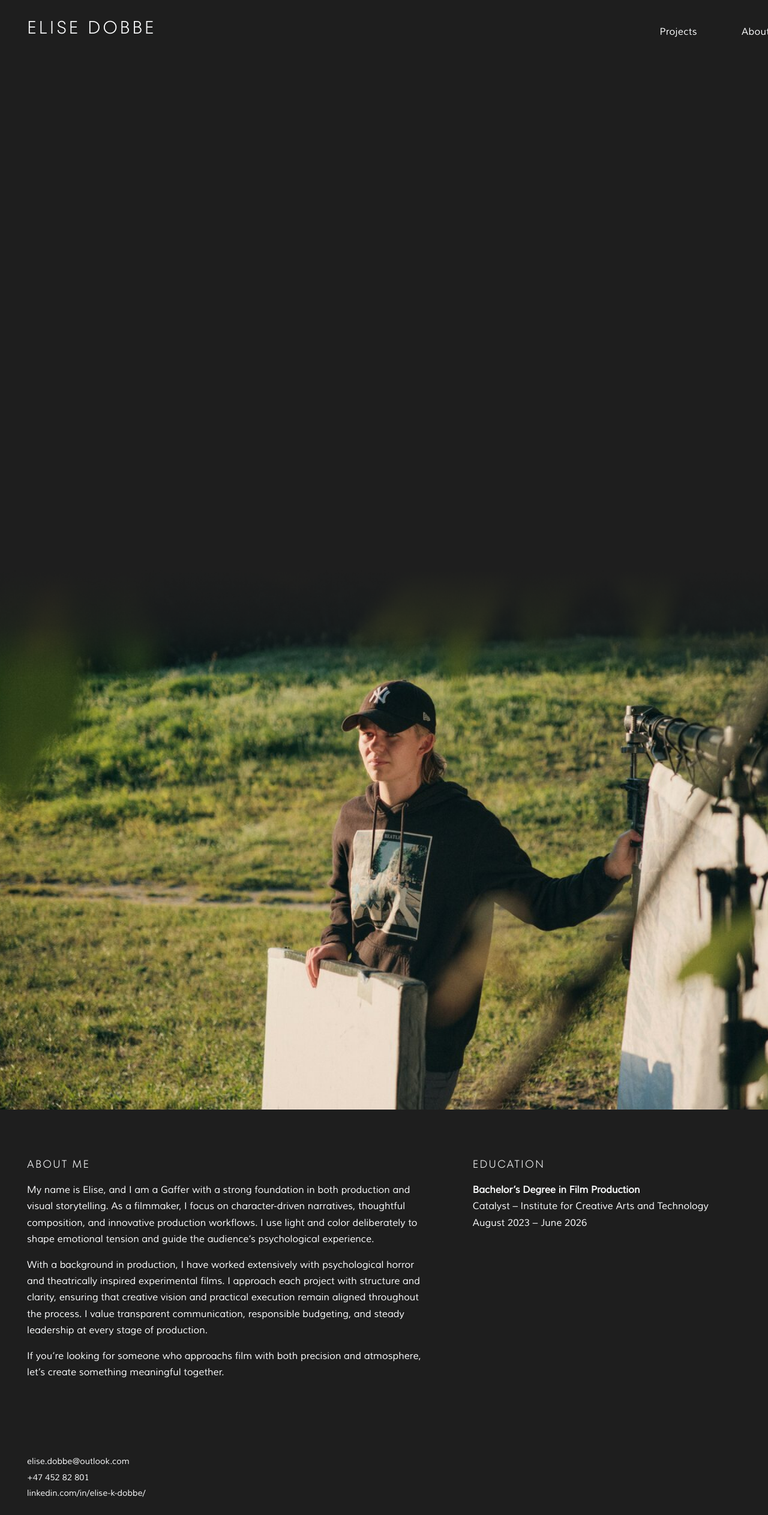
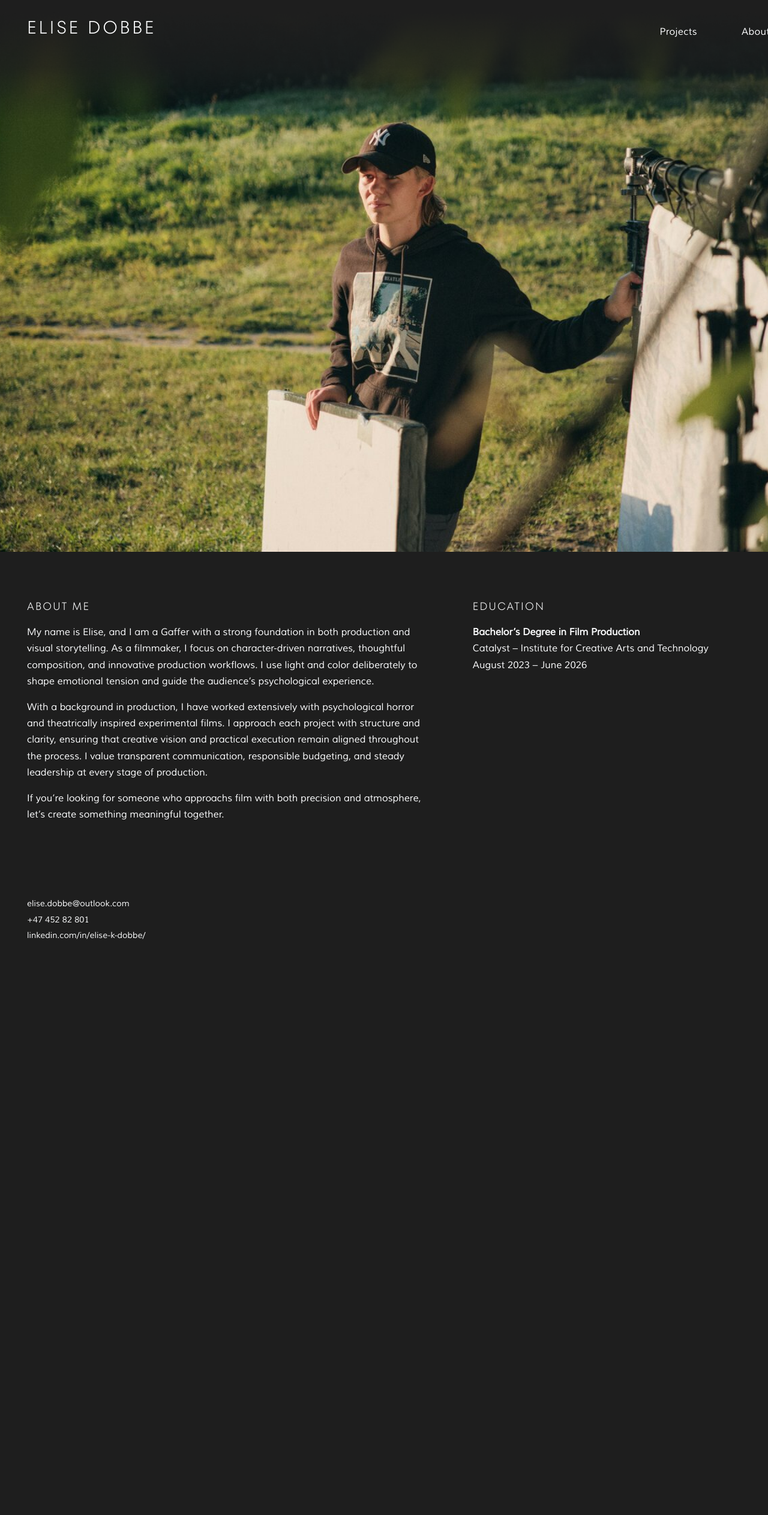
Before and after one commit to elisedobbe/portfolio, an MkDocs documentation site: the page built from docs/about.md, in a window 1280 px wide. Shown: the whole page at 60% size. Built offline with MkDocs 1.6.1 and Material for MkDocs 9.7.7, drawn with Linux system fonts in a browser that asks for light colours; after the commit the page ends 1596 px from its top, so only the background shows below that.

Commit message:
Update extra.css

```diff
--- a/docs/assets/styles/extra.css
+++ b/docs/assets/styles/extra.css
@@ -858,3 +858,26 @@ body:has(.about-hero) .md-tabs{
 body:has(.about-hero) .md-main{
   margin-top: 100vh;
 }
+
+/* =========================================================
+   FIX: Hero skal starte helt øverst (ikke under topbar)
+   ========================================================= */
+body:has(.about-hero) .md-main{
+  margin-top: 0 !important;
+  padding-top: 0 !important;
+}
+
+body:has(.about-hero) .md-main__inner{
+  margin-top: 0 !important;
+  padding-top: 0 !important;
+}
+
+/* Fjern den “reserverte” høyden Material legger på header/tabs */
+body:has(.about-hero) .md-container{
+  padding-top: 0 !important;
+}
+
+/* Sørg for at heroen faktisk ligger helt i topp */
+body:has(.about-hero) .about-hero{
+  margin-top: 0 !important;
+}
```
